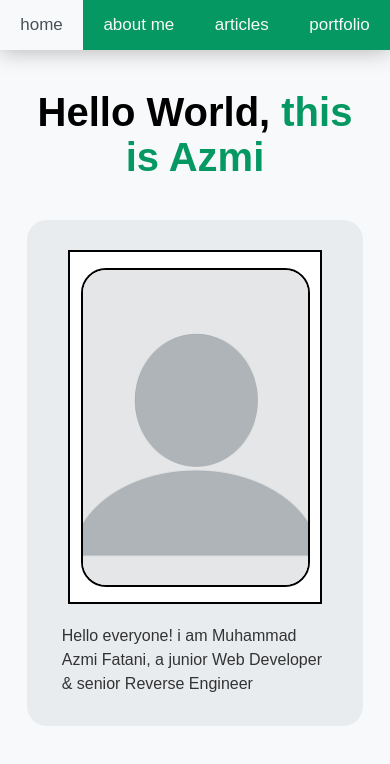
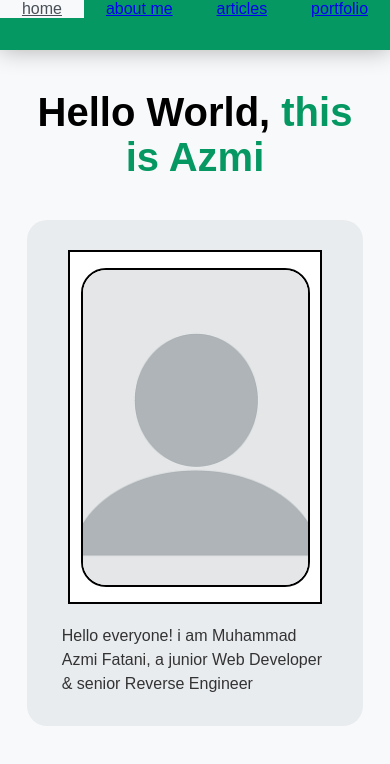
Before and after one commit to PatternVoyager/private_blog, a Next.js app: page / in a window 390 px wide. Shown: the top 764 px of the page. Built offline with nearby package versions, Linux system fonts and the light colour scheme.

Commit message:
Update navbar styles for responsive design
Refactor navbar styles for better responsiveness on larger screens.

```diff
--- a/app/globals.css
+++ b/app/globals.css
@@ -16,16 +16,15 @@ body {
   overflow: hidden;
 }
 
+@media screen and (min-width: 768px) {
   .navbar nav ul {
     display: flex;
     list-style: none;
-}
-
-.navbar nav ul li {
-  display: block;
-  left: 0;
-  justify-content: left;
+    justify-content: center;
     align-items: center;
+    margin: 0;
+    padding: 0;
+    height: 100%;
   }
 
   .navbar nav ul li a {
@@ -37,6 +36,7 @@ body {
     outline: none;
     -webkit-tap-highlight-color: transparent;
     transition: background-color 0.2s, color 0.2s;
+  }
 }
 
 .navbar nav ul li:hover a {
```
Lines whose indentation alone changed are shown as unchanged.
